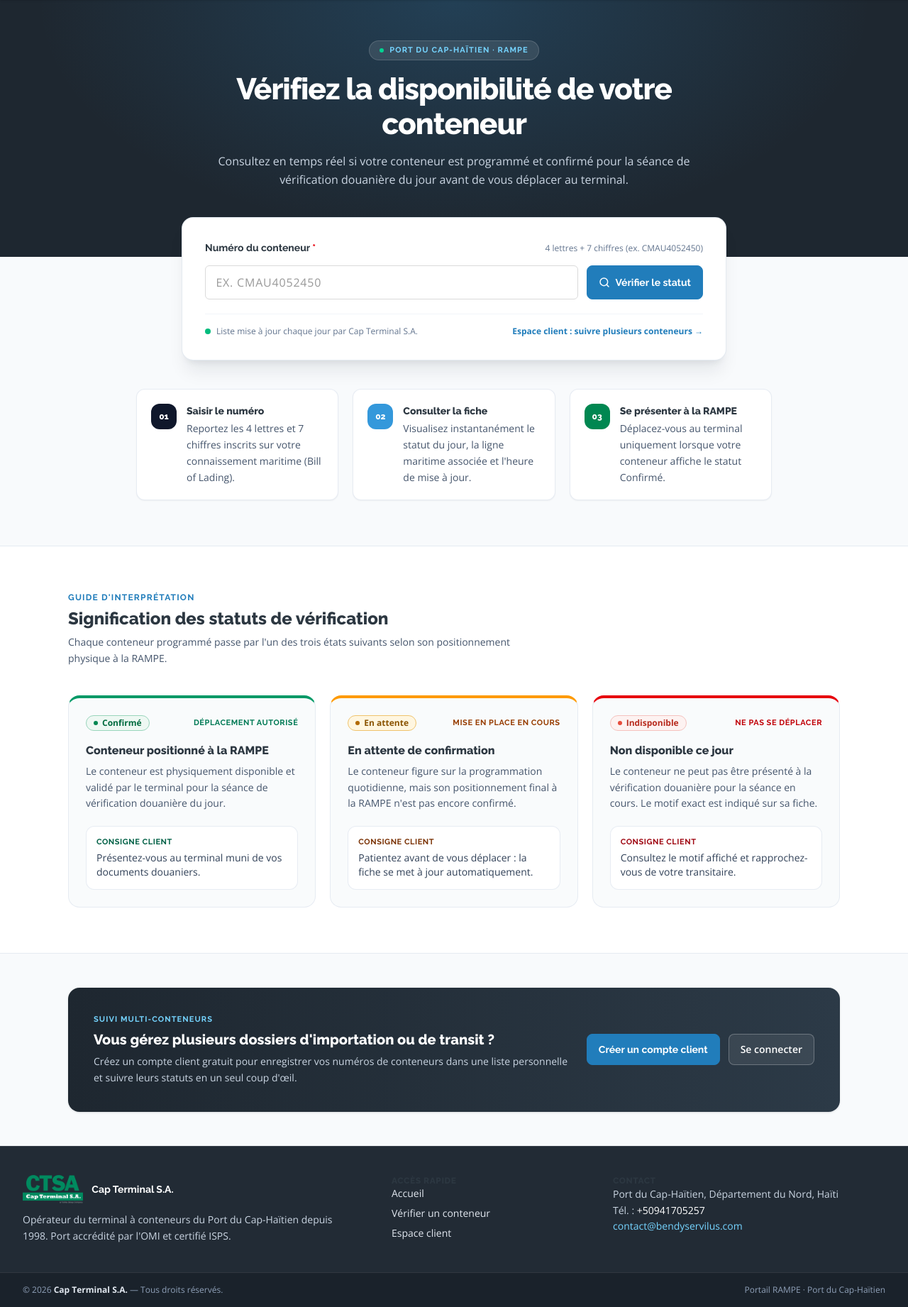
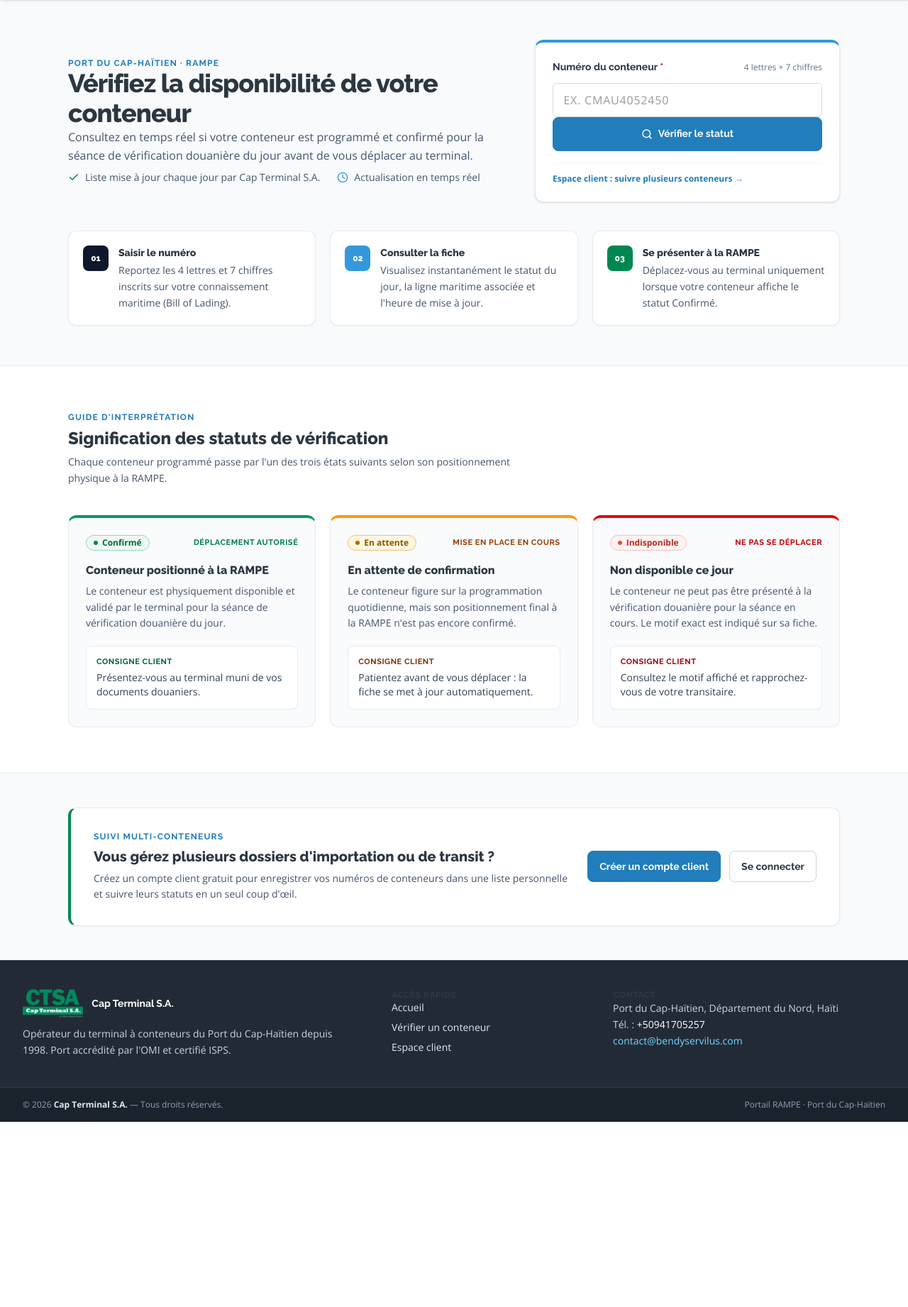
Before and after one commit to bendy2509/ctsa_portal_new, a Django app: page / in a window 1280 px wide. Shown: the part 102-1944 px from the top of the page at 71% size. After the commit the page ends 1683 px from the top, so only its background shows below. Run offline with Django 5.2, Linux system fonts and the light colour scheme; data comes from the database, SQL or seed files in the repository.

Commit message:
UI: accueil public sobre en 2 colonnes sans carte flottante chevauchante

```diff
--- a/templates/public/home.html
+++ b/templates/public/home.html
@@ -3,50 +3,58 @@
 {% block title %}{{ site_settings.company_name }} — {{ site_settings.portal_title }}{% endblock %}
 
 {% block content %}
-<!-- Hero maritime + guichet de recherche flottant -->
-<section class="relative bg-[#1e2730] text-white pt-10 pb-20 sm:pt-14 sm:pb-24 overflow-hidden">
-  <div class="pointer-events-none absolute inset-0 bg-[radial-gradient(ellipse_at_top,rgba(52,152,219,0.22),transparent_65%)]" aria-hidden="true"></div>
+<!-- En-tête portuaire sobre + guichet de vérification structuré -->
+<section class="bg-slate-50 border-b border-slate-200/80 py-10 sm:py-14">
+  <div class="max-w-6xl mx-auto px-4 sm:px-6 lg:px-8">
+    <div class="grid grid-cols-1 lg:grid-cols-12 gap-8 lg:gap-10 items-center">
+      <!-- Présentation institutionnelle -->
+      <div class="lg:col-span-7 space-y-4">
+        <p class="text-xs font-heading uppercase tracking-widest text-ctsa-bluehover font-bold m-0">
+          {{ site_settings.hero_badge }}
+        </p>
 
-  <div class="relative max-w-5xl mx-auto px-4 sm:px-6 lg:px-8 text-center">
-    <div class="inline-flex items-center gap-2 px-3.5 py-1 rounded-full bg-white/10 border border-white/15 text-[11px] font-heading uppercase tracking-widest text-sky-300 font-bold mb-4">
-      <span class="w-1.5 h-1.5 rounded-full bg-emerald-400" aria-hidden="true"></span>
-      <span>{{ site_settings.hero_badge }}</span>
-    </div>
-
-    <h1 class="font-heading text-2xl sm:text-4xl lg:text-[2.65rem] font-extrabold !text-white tracking-tight leading-[1.15] max-w-3xl mx-auto mb-4 mt-0">
+        <h1 class="font-heading text-2xl sm:text-4xl font-extrabold text-ctsa-slate tracking-tight leading-[1.15] m-0">
           {{ site_settings.hero_title }}
         </h1>
 
-    <p class="text-slate-300 text-sm sm:text-base leading-relaxed max-w-2xl mx-auto m-0">
+        <p class="text-slate-600 text-sm sm:text-base leading-relaxed max-w-2xl m-0">
           {{ site_settings.hero_subtitle }}
         </p>
+
+        <div class="pt-2 flex flex-wrap items-center gap-x-6 gap-y-2 text-xs sm:text-sm text-slate-600 font-medium">
+          <span class="inline-flex items-center gap-2">
+            <svg class="w-4 h-4 text-ctsa-green shrink-0" viewBox="0 0 24 24" fill="none" stroke="currentColor" stroke-width="2.2" stroke-linecap="round" stroke-linejoin="round" aria-hidden="true"><path d="M20 6 9 17l-5-5"/></svg>
+            <span>{{ site_settings.search_note }}</span>
+          </span>
+          <span class="inline-flex items-center gap-2">
+            <svg class="w-4 h-4 text-ctsa-blue shrink-0" viewBox="0 0 24 24" fill="none" stroke="currentColor" stroke-width="2" stroke-linecap="round" stroke-linejoin="round" aria-hidden="true"><circle cx="12" cy="12" r="10"/><polyline points="12 6 12 12 16 14"/></svg>
+            <span>Actualisation en temps réel</span>
+          </span>
         </div>
-</section>
+      </div>
 
-<!-- Carte de recherche élevée chevauchant le hero -->
-<section class="bg-slate-50 pb-12 sm:pb-16 border-b border-slate-200/80">
-  <div class="max-w-5xl mx-auto px-4 sm:px-6 lg:px-8">
-    <div class="relative -mt-12 sm:-mt-14 max-w-3xl mx-auto bg-white rounded-2xl shadow-xl shadow-slate-900/8 border border-slate-200/90 p-5 sm:p-8">
+      <!-- Guichet de recherche -->
+      <div class="lg:col-span-5">
+        <div class="bg-white rounded-xl border border-slate-200/90 border-t-4 border-t-ctsa-blue shadow-sm p-5 sm:p-6">
           <search>
-        <form action="{% url 'terminal:verification' %}" method="get" aria-labelledby="home-search-label">
+            <form action="{% url 'terminal:verification' %}" method="get" aria-labelledby="home-search-label" class="space-y-4">
               <div class="form-field mb-0">
-            <div class="flex flex-wrap items-baseline justify-between gap-1.5 mb-2.5">
+                <div class="flex flex-wrap items-baseline justify-between gap-1.5 mb-2">
                   <label id="home-search-label" for="home-container-q" class="font-heading text-sm sm:text-base font-extrabold text-ctsa-slate">
                     Numéro du conteneur <span aria-hidden="true" class="text-red-600">*</span>
                   </label>
                   <span id="home-format-hint" class="text-xs text-slate-500 font-medium">
-                4 lettres + 7 chiffres (ex. CMAU4052450)
+                    4 lettres + 7 chiffres
                   </span>
                 </div>
 
-            <div class="flex flex-col sm:flex-row gap-3 items-stretch sm:items-start">
-              <div class="flex-1 min-w-0">
                 <input
                   type="search"
                   id="home-container-q"
                   name="q"
                   required
                   pattern="\s*[A-Za-z]{4}(?:[\s-]*[0-9]){7}\s*"
+                  autocomplete="off"
                   autocorrect="off"
                   autocapitalize="characters"
                   spellcheck="false"
@@ -60,20 +68,15 @@
                   Veuillez saisir un numéro composé de 4 lettres suivies de 7 chiffres.
                 </div>
               </div>
-              <button type="submit" class="ui-btn ui-btn-primary h-12 px-6 sm:w-auto w-full shrink-0 gap-2">
+
+              <button type="submit" class="ui-btn ui-btn-primary h-12 w-full gap-2">
                 <svg class="w-4 h-4 shrink-0" viewBox="0 0 24 24" fill="none" stroke="currentColor" stroke-width="2.2" stroke-linecap="round" stroke-linejoin="round" aria-hidden="true"><circle cx="11" cy="11" r="8"/><path d="m21 21-4.3-4.3"/></svg>
                 <span>Vérifier le statut</span>
               </button>
-            </div>
-          </div>
             </form>
           </search>
 
-      <div class="mt-5 pt-4 border-t border-slate-100 flex flex-wrap items-center justify-between gap-3 text-xs text-slate-500">
-        <span class="inline-flex items-center gap-2">
-          <span class="w-2 h-2 rounded-full bg-emerald-500 shrink-0" aria-hidden="true"></span>
-          <span>{{ site_settings.search_note }}</span>
-        </span>
+          <div class="mt-4 pt-3.5 border-t border-slate-100 flex items-center justify-between gap-3 text-xs text-slate-500">
             {% if user.is_authenticated %}
               <a href="{% url 'terminal:client_watchlist' %}" class="font-bold text-ctsa-bluehover hover:underline no-underline">
                 Accéder à mes conteneurs suivis →
@@ -85,11 +88,13 @@
             {% endif %}
           </div>
         </div>
+      </div>
+    </div>
 
     <!-- Parcours en 3 étapes -->
-    <ol class="max-w-4xl mx-auto mt-10 grid grid-cols-1 md:grid-cols-3 gap-4 sm:gap-5 list-none p-0 mb-0">
+    <ol class="mt-10 grid grid-cols-1 md:grid-cols-3 gap-4 sm:gap-5 list-none p-0 mb-0">
       <li class="bg-white rounded-xl p-5 border border-slate-200/80 shadow-xs flex items-start gap-3.5">
-        <span class="inline-flex items-center justify-center w-9 h-9 rounded-xl bg-slate-900 text-white font-heading font-extrabold text-xs shrink-0">
+        <span class="inline-flex items-center justify-center w-9 h-9 rounded-lg bg-slate-900 text-white font-heading font-extrabold text-xs shrink-0 tabular-nums">
           01
         </span>
         <div class="min-w-0">
@@ -101,7 +106,7 @@
       </li>
 
       <li class="bg-white rounded-xl p-5 border border-slate-200/80 shadow-xs flex items-start gap-3.5">
-        <span class="inline-flex items-center justify-center w-9 h-9 rounded-xl bg-ctsa-blue text-white font-heading font-extrabold text-xs shrink-0">
+        <span class="inline-flex items-center justify-center w-9 h-9 rounded-lg bg-ctsa-blue text-white font-heading font-extrabold text-xs shrink-0 tabular-nums">
           02
         </span>
         <div class="min-w-0">
@@ -113,7 +118,7 @@
       </li>
 
       <li class="bg-white rounded-xl p-5 border border-slate-200/80 shadow-xs flex items-start gap-3.5">
-        <span class="inline-flex items-center justify-center w-9 h-9 rounded-xl bg-ctsa-green text-white font-heading font-extrabold text-xs shrink-0">
+        <span class="inline-flex items-center justify-center w-9 h-9 rounded-lg bg-ctsa-green text-white font-heading font-extrabold text-xs shrink-0 tabular-nums">
           03
         </span>
         <div class="min-w-0">
@@ -144,7 +149,7 @@
 
     <div class="grid grid-cols-1 md:grid-cols-3 gap-5">
       <!-- Confirmé -->
-      <article class="bg-slate-50/80 rounded-2xl p-5 sm:p-6 border border-slate-200/80 border-t-4 border-t-emerald-600 flex flex-col justify-between gap-5">
+      <article class="bg-slate-50/80 rounded-xl p-5 sm:p-6 border border-slate-200/80 border-t-4 border-t-emerald-600 flex flex-col justify-between gap-5">
         <div>
           <div class="flex items-center justify-between gap-2 mb-4">
             {% include 'components/badge.html' with variant='confirmed' label='Confirmé' %}
@@ -159,14 +164,14 @@
             Le conteneur est physiquement disponible et validé par le terminal pour la séance de vérification douanière du jour.
           </p>
         </div>
-        <div class="bg-white rounded-xl p-3.5 border border-slate-200/80 text-xs sm:text-sm text-slate-700">
+        <div class="bg-white rounded-lg p-3.5 border border-slate-200/80 text-xs sm:text-sm text-slate-700">
           <strong class="block font-heading uppercase tracking-wider text-emerald-800 text-[11px] mb-1">Consigne client</strong>
           {{ site_settings.confirmed_instruction }}
         </div>
       </article>
 
       <!-- En attente -->
-      <article class="bg-slate-50/80 rounded-2xl p-5 sm:p-6 border border-slate-200/80 border-t-4 border-t-amber-500 flex flex-col justify-between gap-5">
+      <article class="bg-slate-50/80 rounded-xl p-5 sm:p-6 border border-slate-200/80 border-t-4 border-t-amber-500 flex flex-col justify-between gap-5">
         <div>
           <div class="flex items-center justify-between gap-2 mb-4">
             {% include 'components/badge.html' with variant='pending' label='En attente' %}
@@ -181,14 +186,14 @@
             Le conteneur figure sur la programmation quotidienne, mais son positionnement final à la RAMPE n'est pas encore confirmé.
           </p>
         </div>
-        <div class="bg-white rounded-xl p-3.5 border border-slate-200/80 text-xs sm:text-sm text-slate-700">
+        <div class="bg-white rounded-lg p-3.5 border border-slate-200/80 text-xs sm:text-sm text-slate-700">
           <strong class="block font-heading uppercase tracking-wider text-amber-900 text-[11px] mb-1">Consigne client</strong>
           {{ site_settings.pending_instruction }}
         </div>
       </article>
 
       <!-- Indisponible -->
-      <article class="bg-slate-50/80 rounded-2xl p-5 sm:p-6 border border-slate-200/80 border-t-4 border-t-red-600 flex flex-col justify-between gap-5">
+      <article class="bg-slate-50/80 rounded-xl p-5 sm:p-6 border border-slate-200/80 border-t-4 border-t-red-600 flex flex-col justify-between gap-5">
         <div>
           <div class="flex items-center justify-between gap-2 mb-4">
             {% include 'components/badge.html' with variant='unavailable' label='Indisponible' %}
@@ -203,7 +208,7 @@
             Le conteneur ne peut pas être présenté à la vérification douanière pour la séance en cours. Le motif exact est indiqué sur sa fiche.
           </p>
         </div>
-        <div class="bg-white rounded-xl p-3.5 border border-slate-200/80 text-xs sm:text-sm text-slate-700">
+        <div class="bg-white rounded-lg p-3.5 border border-slate-200/80 text-xs sm:text-sm text-slate-700">
           <strong class="block font-heading uppercase tracking-wider text-red-800 text-[11px] mb-1">Consigne client</strong>
           {{ site_settings.unavailable_instruction }}
         </div>
@@ -212,18 +217,18 @@
   </div>
 </section>
 
-<!-- Bandeau Espace Client -->
+<!-- Accès Espace Client -->
 <section class="bg-slate-50 border-t border-slate-200/80 py-10 sm:py-12">
   <div class="max-w-6xl mx-auto px-4 sm:px-6 lg:px-8">
-    <div class="rounded-2xl bg-gradient-to-r from-[#1e2730] to-[#2c3a47] text-white p-6 sm:p-9 shadow-sm flex flex-col md:flex-row items-start md:items-center justify-between gap-6">
+    <div class="rounded-xl bg-white border border-slate-200/90 border-l-4 border-l-ctsa-green p-6 sm:p-8 shadow-xs flex flex-col md:flex-row items-start md:items-center justify-between gap-6">
       <div class="max-w-2xl">
-        <div class="text-[11px] font-heading uppercase tracking-widest text-sky-300 font-bold mb-1.5">
+        <div class="text-xs font-heading uppercase tracking-widest text-ctsa-bluehover font-bold mb-1.5">
           Suivi multi-conteneurs
         </div>
-        <h2 class="font-heading text-lg sm:text-xl font-extrabold !text-white m-0">
+        <h2 class="font-heading text-lg sm:text-xl font-extrabold text-ctsa-slate m-0">
           {{ site_settings.client_cta_title }}
         </h2>
-        <p class="text-sm text-slate-300 mt-1.5 mb-0 leading-relaxed">
+        <p class="text-sm text-slate-600 mt-1.5 mb-0 leading-relaxed">
           {{ site_settings.client_cta_subtitle }}
         </p>
       </div>
@@ -236,7 +241,7 @@
           <a href="{% url 'accounts:register' %}" class="ui-btn ui-btn-primary w-full sm:w-auto">
             Créer un compte client
           </a>
-          <a href="{% url 'accounts:login' %}" class="inline-flex items-center justify-center min-h-[44px] px-4 py-2 rounded-lg border border-white/25 bg-white/8 text-sm font-semibold text-white hover:bg-white/15 transition no-underline w-full sm:w-auto">
+          <a href="{% url 'accounts:login' %}" class="ui-btn ui-btn-secondary w-full sm:w-auto">
             Se connecter
           </a>
         {% endif %}
```
Also changed, not shown: static/css/output.css. Lines whose indentation alone changed are shown as unchanged.
